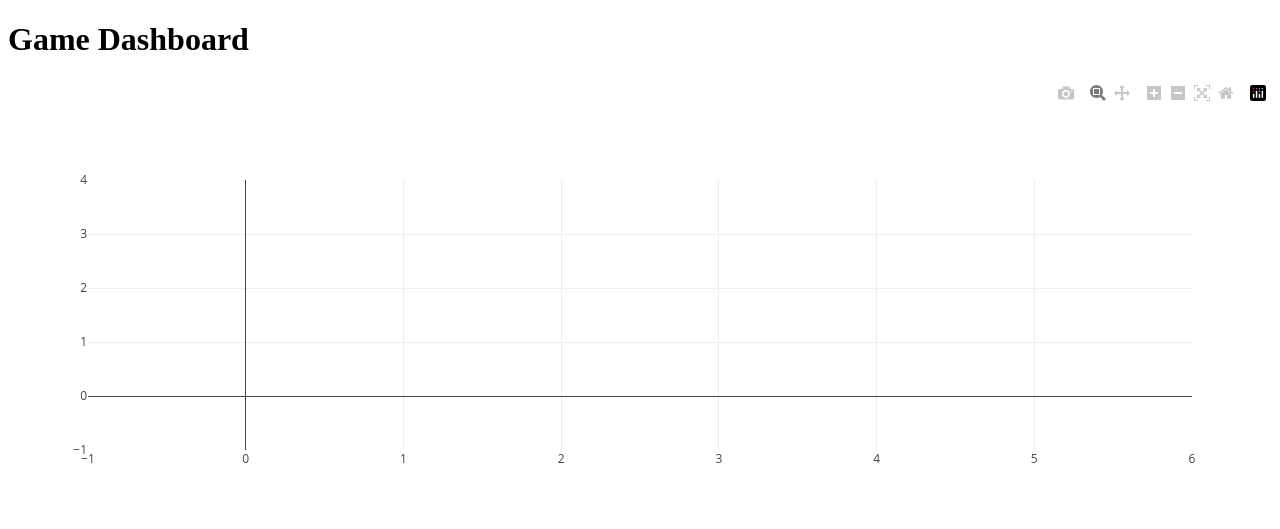
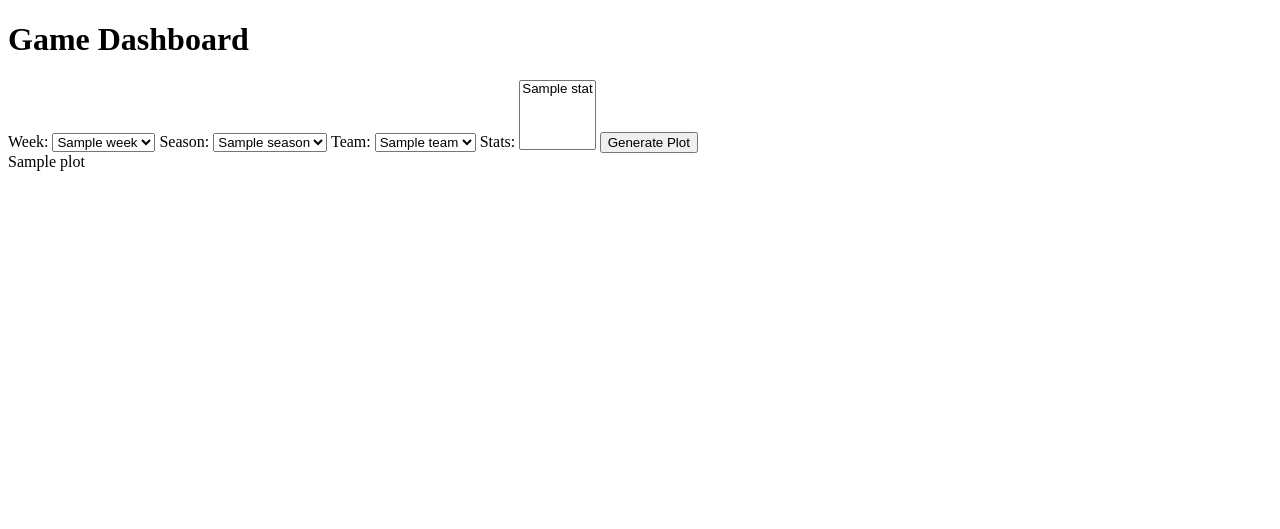
Before and after one commit to pedrodgn/sports_analysis, a Flask app: template templates/dashboard.html in a window 1280 px wide. Shown: the top 529 px of the page. Run offline with Flask 3, Linux system fonts and the light colour scheme; the template is opened without the code that fills it: most values are stand-ins (such as "Sample title", 1, 10 or a date in 2020); parts of the project's set-up code (start-up, migrations or seed data) failed here and were passed over; some libraries are stand-ins or nearby versions.

Commit message:
update app

```diff
--- a/app.py
+++ b/app.py
@@ -2,12 +2,13 @@ from flask import Flask, render_template, request
 import pandas as pd
 import plotly.graph_objs as go
 import plotly.subplots as sp
-import plotly.io as pio
+import os
 
 app = Flask(__name__)
 
-# Load your dataset
-nfl_main_df = pd.read_csv("nfl_main.csv")
+# Load the data
+csv_path = os.path.join(os.getcwd(), 'nfl_main.csv')
+nfl_main_df = pd.read_csv(csv_path)
 
 team_colors = {
     'ARI': 'rgb(151, 35, 63)', 'ATL': 'rgb(0, 0, 0)', 'BAL': 'rgb(26, 25, 95)', 'BUF': 'rgb(0, 51, 141)',
@@ -20,132 +21,120 @@ team_colors = {
     'SF': 'rgb(170, 0, 0)', 'TB': 'rgb(213, 10, 10)', 'TEN': 'rgb(68, 149, 209)', 'WAS': 'rgb(63, 16, 16)'
 }
 
+# Homepage
 @app.route('/')
 def home():
     return render_template('index.html')
 
-@app.route('/game_dashboard', methods=['GET'])
+# Game Dashboard Route
+@app.route('/game-dashboard', methods=['GET', 'POST'])
 def game_dashboard():
-    week = request.args.get('week', default=1, type=int)
-    season = request.args.get('season', default=2024, type=int)
-    team = request.args.get('team', default='PHI', type=str)
-    stats = request.args.getlist('stats')
+    weeks = list(nfl_main_df["week"].sort_values().unique())
+    seasons = list(nfl_main_df["season"].sort_values().unique())
+    teams = list(nfl_main_df["team"].sort_values().unique())
+    stats_options = [
+        'completions', 'passing_tds', 'receptions', 'receiving_tds'
+        # Add more stats if needed
+    ]
 
+    if request.method == 'POST':
+        week = int(request.form['week'])
+        season = int(request.form['season'])
+        team = request.form['team']
+        stats = request.form.getlist('stats')
+
+        # Generate plot based on user input
+        return render_template('game_dashboard.html', plot=create_game_plot(week, season, team, stats), weeks=weeks, seasons=seasons, teams=teams, stats_options=stats_options)
+
+    return render_template('game_dashboard.html', weeks=weeks, seasons=seasons, teams=teams, stats_options=stats_options)
+
+# Season Dashboard Route
+@app.route('/season-dashboard', methods=['GET', 'POST'])
+def season_dashboard():
+    seasons = list(nfl_main_df["season"].sort_values().unique())
+    stats_options = [
+        'completions', 'passing_tds', 'receptions', 'receiving_tds'
+        # Add more stats if needed
+    ]
+
+    if request.method == 'POST':
+        season = int(request.form['season'])
+        stats = request.form.getlist('stats')
+
+        # Generate plot based on user input
+        return render_template('season_dashboard.html', plot=create_season_plot(season, stats), seasons=seasons, stats_options=stats_options)
+
+    return render_template('season_dashboard.html', seasons=seasons, stats_options=stats_options)
+
+# Plot creation for the game dashboard
+def create_game_plot(week, season, team, stats):
     week_df = nfl_main_df[(nfl_main_df["week"] == week) & (nfl_main_df["season"] == season)]
     if week_df.empty:
-        return "No data for the selected filters.", 404
+        return "No data for the selected filters."
 
-    try:
-        game_id = week_df[week_df["team"] == team]["game_id"].values[0]
-        game_df = nfl_main_df[nfl_main_df["game_id"] == game_id]
+    game_id = week_df[week_df["team"] == team]["game_id"].values[0]
+    game_df = nfl_main_df[nfl_main_df["game_id"] == game_id]
 
-        num_stats = len(stats)
-        ncols = 2
-        nrows = int(np.ceil(num_stats / ncols))
+    num_stats = len(stats)
+    ncols = 2
+    nrows = int(np.ceil(num_stats / ncols))
 
-        fig = sp.make_subplots(rows=nrows, cols=ncols, subplot_titles=stats)
+    fig = sp.make_subplots(rows=nrows, cols=ncols, subplot_titles=stats)
 
-        for i, s in enumerate(stats):
-            filtered_data = game_df[game_df[s] > 0].sort_values(s, ascending=False)
-            if not filtered_data.empty:
-                colors = [team_colors.get(t, 'grey') for t in filtered_data['team']]
-                trace = go.Bar(
-                    x=filtered_data["player_display_name"],
-                    y=filtered_data[s],
-                    name=s,
-                    marker=dict(color=colors),
-                    text=filtered_data["team"],
-                    hoverinfo="text+y"
-                )
-                row = i // ncols + 1
-                col = i % ncols + 1
-                fig.add_trace(trace, row=row, col=col)
-            else:
-                row = i // ncols + 1
-                col = i % ncols + 1
-                fig.add_annotation(
-                    x=0.8, y=0.8,
-                    text="No Data",
-                    showarrow=False,
-                    xref=f"x{i+1}",
-                    yref=f"y{i+1}",
-                    font=dict(color="red"),
-                    row=row, col=col
-                )
+    for i, s in enumerate(stats):
+        filtered_data = game_df[game_df[s] > 0].sort_values(s, ascending=False)
+        if not filtered_data.empty:
+            colors = [team_colors.get(t, 'grey') for t in filtered_data['team']]
+            trace = go.Bar(
+                x=filtered_data["player_display_name"],
+                y=filtered_data[s],
+                marker=dict(color=colors),
+                hoverinfo="text+y"
+            )
+            row = i // ncols + 1
+            col = i % ncols + 1
+            fig.add_trace(trace, row=row, col=col)
+        else:
+            row = i // ncols + 1
+            col = i % ncols + 1
+            fig.add_annotation(x=0.5, y=0.5, text="No Data", showarrow=False, xref=f"x{i+1}", yref=f"y{i+1}", font=dict(color="red"))
 
-        fig.update_layout(
-            height=400 * nrows,
-            width=800,
-            title_text="Game Statistics",
-            showlegend=False
-        )
-        fig.update_xaxes(tickangle=-70)
+    fig.update_layout(height=400 * nrows, width=800)
+    return fig.to_html(full_html=False)
 
-        plot_data = pio.to_json(fig)
-        return render_template('dashboard.html', plot_data=plot_data)
+# Plot creation for the season dashboard
+def create_season_plot(season, stats):
+    season_df = nfl_main_df[nfl_main_df["season"] == season].groupby(["player_display_name", "team"])[stats].sum().reset_index()
+    if season_df.empty:
+        return "No data for the selected filters."
 
-    except IndexError:
-        return "No matching game data for the selected week, season, and team.", 404
+    num_stats = len(stats)
+    ncols = 2
+    nrows = int(np.ceil(num_stats / ncols))
 
-@app.route('/season_dashboard', methods=['GET'])
-def season_dashboard():
-    season = request.args.get('season', default=2024, type=int)
-    stats = request.args.getlist('stats')
+    fig = sp.make_subplots(rows=nrows, cols=ncols, subplot_titles=stats)
 
-    season_df = nfl_main_df[(nfl_main_df["season"] == season)].groupby(["player_display_name", "team"])[stats].sum().reset_index()
-    if season_df.empty:
-        return "No data for the selected filters.", 404
+    for i, s in enumerate(stats):
+        filtered_data = season_df[season_df[s] > 0].sort_values(s, ascending=False)[:10]
+        if not filtered_data.empty:
+            colors = [team_colors.get(t, 'grey') for t in filtered_data['team']]
+            trace = go.Bar(
+                x=filtered_data["player_display_name"],
+                y=filtered_data[s],
+                marker=dict(color=colors),
+                hoverinfo="text+y"
+            )
+            row = i // ncols + 1
+            col = i % ncols + 1
+            fig.add_trace(trace, row=row, col=col)
+        else:
+            row = i // ncols + 1
+            col = i % ncols + 1
+            fig.add_annotation(x=0.5, y=0.5, text="No Data", showarrow=False, xref=f"x{i+1}", yref=f"y{i+1}", font=dict(color="red"))
 
-    try:
-        num_stats = len(stats)
-        ncols = 2
-        nrows = int(np.ceil(num_stats / ncols))
-
-        fig = sp.make_subplots(rows=nrows, cols=ncols, subplot_titles=stats)
-
-        for i, s in enumerate(stats):
-            filtered_data = season_df[season_df[s] > 0].sort_values(s, ascending=False)[:10]
-            if not filtered_data.empty:
-                colors = [team_colors.get(t, 'grey') for t in filtered_data['team']]
-                trace = go.Bar(
-                    x=filtered_data["player_display_name"],
-                    y=filtered_data[s],
-                    name=s,
-                    marker=dict(color=colors),
-                    text=filtered_data["team"],
-                    hoverinfo="text+y"
-                )
-                row = i // ncols + 1
-                col = i % ncols + 1
-                fig.add_trace(trace, row=row, col=col)
-            else:
-                row = i // ncols + 1
-                col = i % ncols + 1
-                fig.add_annotation(
-                    x=0.8, y=0.8,
-                    text="No Data",
-                    showarrow=False,
-                    xref=f"x{i+1}",
-                    yref=f"y{i+1}",
-                    font=dict(color="red"),
-                    row=row, col=col
-                )
-
-        fig.update_layout(
-            height=400 * nrows,
-            width=800,
-            title_text="Season Statistics",
-            showlegend=False
-        )
-        fig.update_xaxes(tickangle=-70)
-
-        plot_data = pio.to_json(fig)
-        return render_template('season_dashboard.html', plot_data=plot_data)
-
-    except IndexError:
-        return "No matching data for the selected season.", 404
-import os
+    fig.update_layout(height=400 * nrows, width=800)
+    return fig.to_html(full_html=False)
 
 if __name__ == '__main__':
     port = int(os.environ.get('PORT', 5000))
-    app.run(host='0.0.0.0', port=port)
+    app.run(host='0.0.0.0', port=port, debug=True)
--- a/templates/dashboard.html
+++ b/templates/dashboard.html
@@ -4,14 +4,45 @@
     <meta charset="UTF-8">
     <meta name="viewport" content="width=device-width, initial-scale=1.0">
     <title>Game Dashboard</title>
-    <script src="https://cdn.plot.ly/plotly-latest.min.js"></script>
 </head>
 <body>
     <h1>Game Dashboard</h1>
-    <div id="plot"></div>
-    <script>
-        var data = {{ plot_data | safe }};
-        Plotly.newPlot('plot', data);
-    </script>
+    <form method="POST">
+        <label for="week">Week:</label>
+        <select name="week">
+            {% for week in weeks %}
+                <option value="{{ week }}">{{ week }}</option>
+            {% endfor %}
+        </select>
+
+        <label for="season">Season:</label>
+        <select name="season">
+            {% for season in seasons %}
+                <option value="{{ season }}">{{ season }}</option>
+            {% endfor %}
+        </select>
+
+        <label for="team">Team:</label>
+        <select name="team">
+            {% for team in teams %}
+                <option value="{{ team }}">{{ team }}</option>
+            {% endfor %}
+        </select>
+
+        <label for="stats">Stats:</label>
+        <select name="stats" multiple>
+            {% for stat in stats_options %}
+                <option value="{{ stat }}">{{ stat }}</option>
+            {% endfor %}
+        </select>
+
+        <input type="submit" value="Generate Plot">
+    </form>
+
+    <div>
+        {% if plot %}
+            {{ plot|safe }}
+        {% endif %}
+    </div>
 </body>
 </html>
```
Also changed, not shown: templates/index.html (+6 -4 lines), templates/season_dashboard.html (+23 -6 lines).
